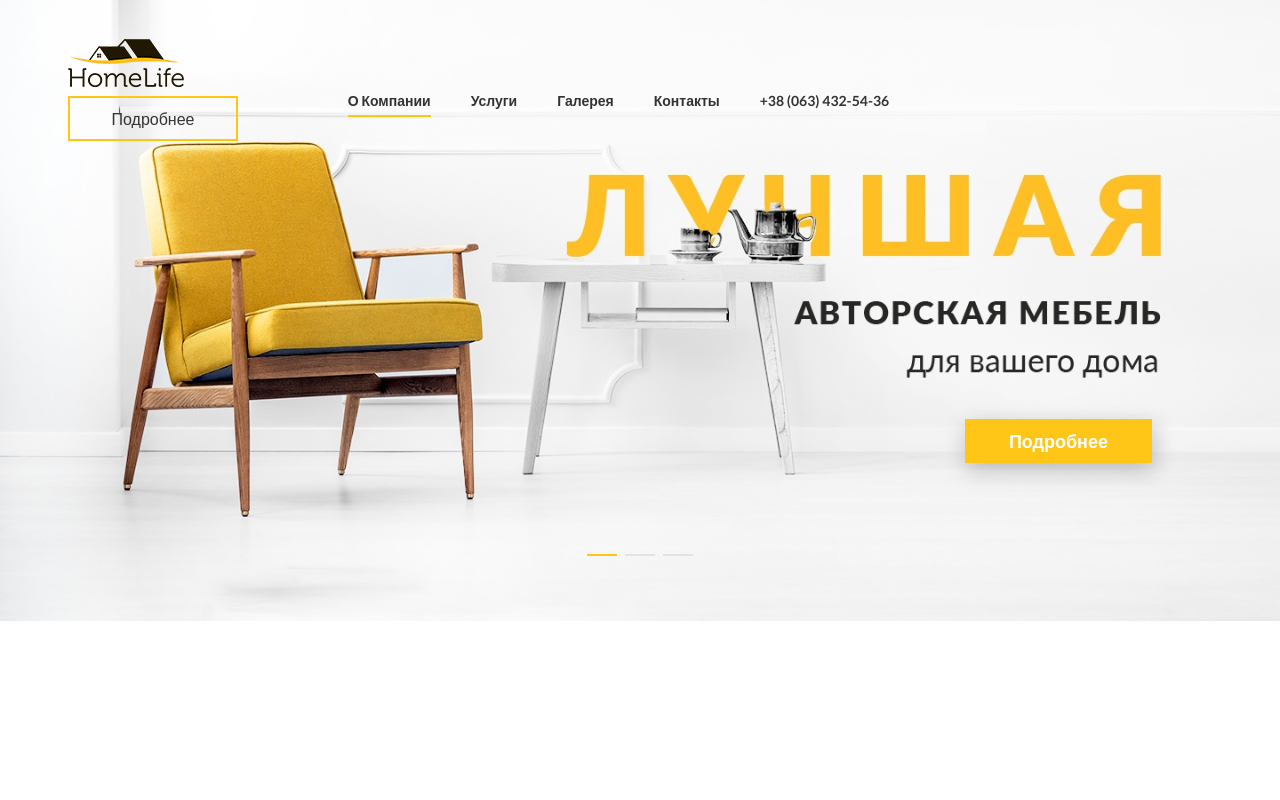
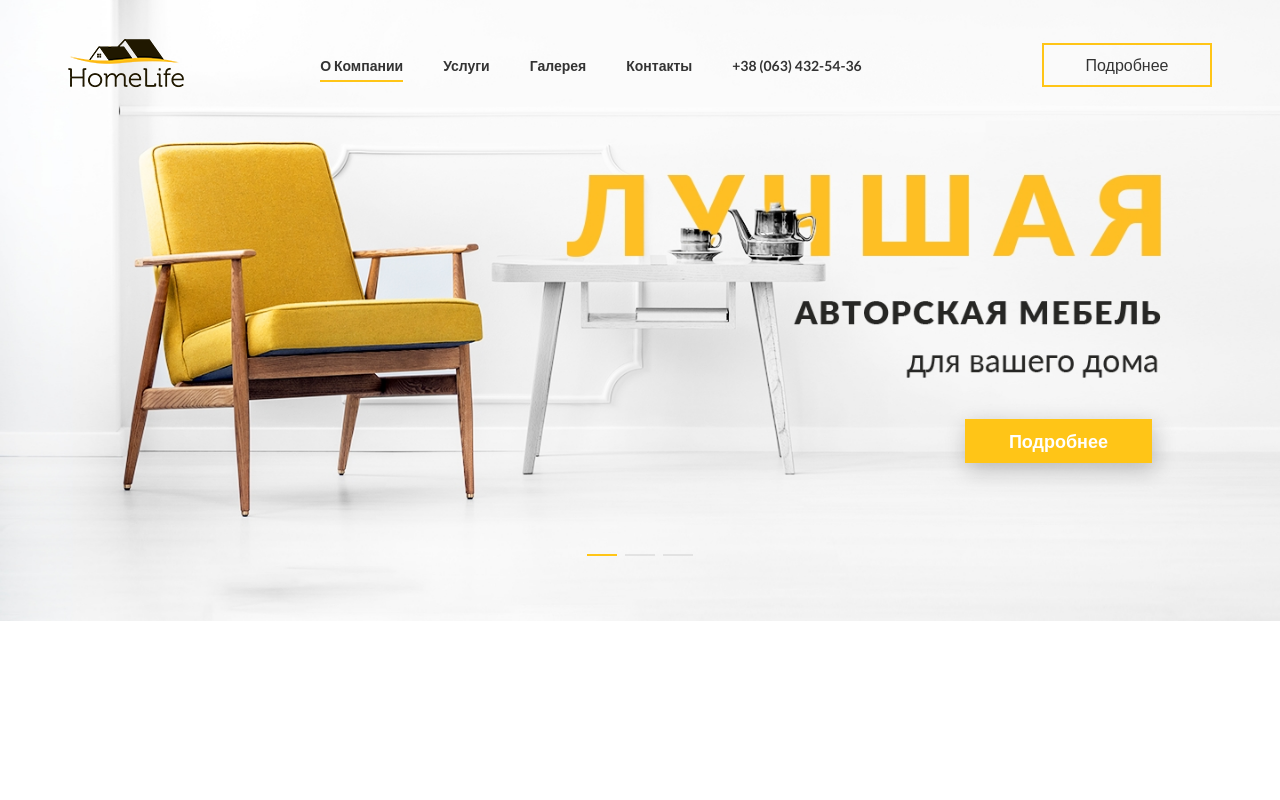
Before and after one commit to Ernauzer/Ernauzer.github.io, a plain HTML site: page HomeLife/index.html in a window 1280 px wide. Shown: the top 800 px of the page. Drawn offline with nearby package versions, Linux system fonts and the light colour scheme.

Commit message:
Update style.css

```diff
--- a/HomeLife/css/style.css
+++ b/HomeLife/css/style.css
@@ -54,9 +54,6 @@ body {
     position: absolute;
     left: 0;
     right: 0;
-    display: flex;
-    justify-content: space-between;
-    align-items: center;
     padding-top: 39px;
     z-index: 100;
 }
@@ -100,6 +97,11 @@ body {
 }
 .main_btn {
     padding: 9px 42px;
+}
+.main_header .wrapper {
+    display: flex;
+    justify-content: space-between;
+    align-items: center;
 }
 .header_btn_active {
     background-color: #ffc517;
```
